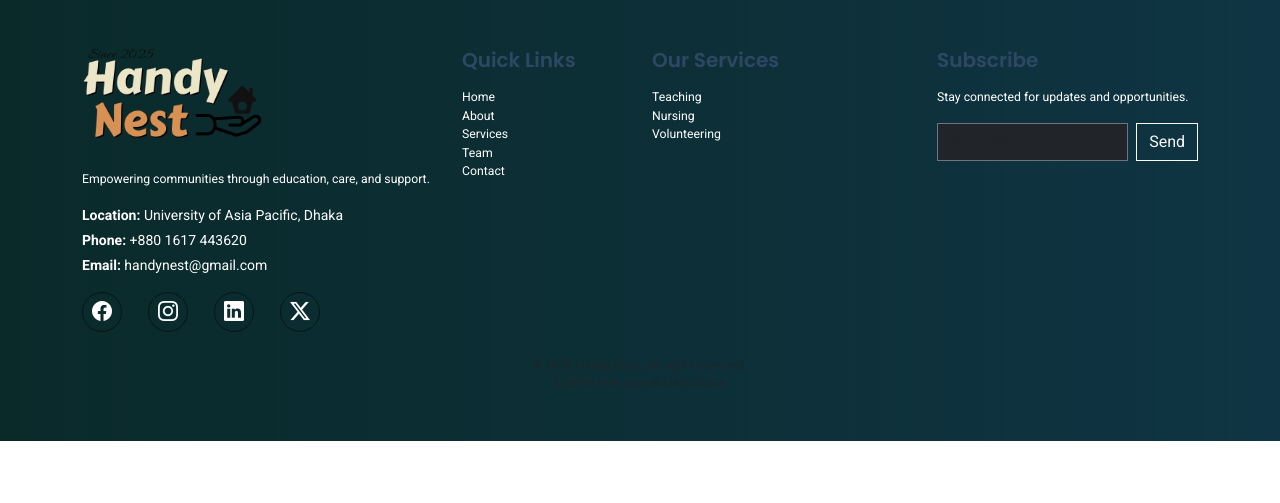
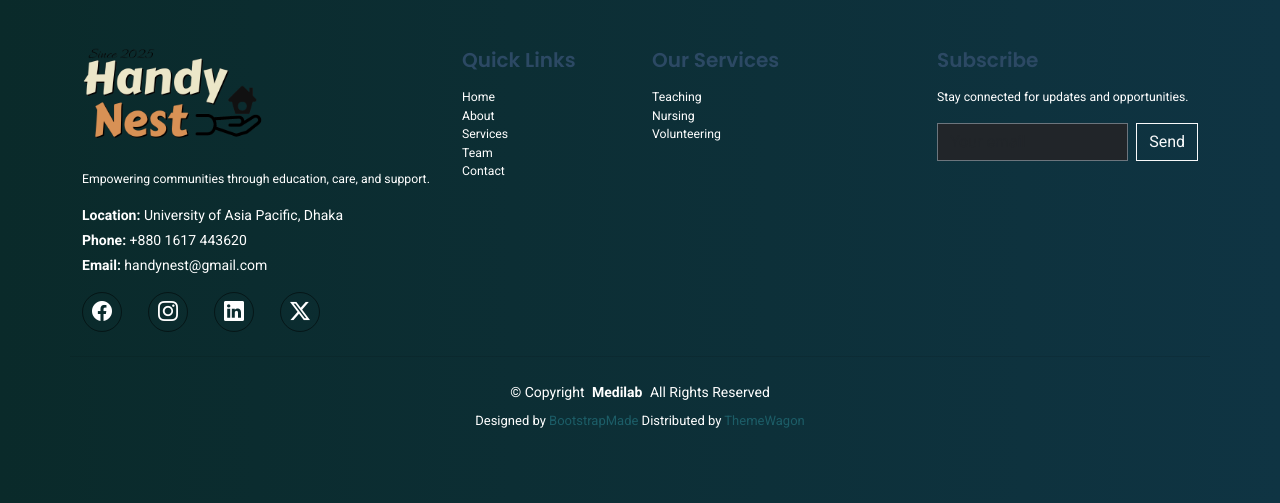
Before and after one commit to Arnica15260/Handy-Nest, a Django app: page / in a window 1280 px wide. Shown: the part 5565-6068 px from the top of the page. Before the commit the page ends 6006 px from the top, so only its background shows below. Run offline with Django 5.2, Linux system fonts and the light colour scheme; some libraries are stand-ins or nearby versions.

```diff
--- a/templates/index.html
+++ b/templates/index.html
@@ -1099,14 +1099,99 @@
 
     </div>
   </div>
-
-  <!-- Bottom Bar -->
-  <div class="container mt-4 text-center small text-muted">
-    <p class="mb-0">© 2025 Handy Nest. All rights reserved.</p>
-    <p class="mb-0">Crafted with care at UAP, Dhaka</p>
-  </div>
+  <div class="container copyright text-center mt-4">
+      <p>© <span>Copyright</span> <strong class="px-1 sitename">Medilab</strong> <span>All Rights Reserved</span></p>
+      <div class="credits">
+        <!-- All the links in the footer should remain intact. -->
+        <!-- You can delete the links only if you've purchased the pro version. -->
+        <!-- Licensing information: https://bootstrapmade.com/license/ -->
+        <!-- Purchase the pro version with working PHP/AJAX contact form: [buy-url] -->
+        Designed by <a href="https://bootstrapmade.com/">BootstrapMade</a> Distributed by <a href=“https://themewagon.com>ThemeWagon</a>
+      </div>
+    </div>
 
 </footer>
+   <!--<footer id="footer" class="footer light-background">
+
+    <div class="container footer-top">
+      <div class="row gy-4">
+        <div class="col-lg-4 col-md-6 footer-about">
+          <a href="index.html" class="logo d-flex align-items-center">
+            <span class="sitename">Medilab</span>
+          </a>
+          <div class="footer-contact pt-3">
+            <p>A108 Adam Street</p>
+            <p>New York, NY 535022</p>
+            <p class="mt-3"><strong>Phone:</strong> <span>+1 5589 55488 55</span></p>
+            <p><strong>Email:</strong> <span>info@example.com</span></p>
+          </div>
+          <div class="social-links d-flex mt-4">
+            <a href=""><i class="bi bi-twitter-x"></i></a>
+            <a href=""><i class="bi bi-facebook"></i></a>
+            <a href=""><i class="bi bi-instagram"></i></a>
+            <a href=""><i class="bi bi-linkedin"></i></a>
+          </div>
+        </div>
+
+        <div class="col-lg-2 col-md-3 footer-links">
+          <h4>Useful Links</h4>
+          <ul>
+            <li><a href="#">Home</a></li>
+            <li><a href="#">About us</a></li>
+            <li><a href="#">Services</a></li>
+            <li><a href="#">Terms of service</a></li>
+            <li><a href="#">Privacy policy</a></li>
+          </ul>
+        </div>
+
+        <div class="col-lg-2 col-md-3 footer-links">
+          <h4>Our Services</h4>
+          <ul>
+            <li><a href="#">Web Design</a></li>
+            <li><a href="#">Web Development</a></li>
+            <li><a href="#">Product Management</a></li>
+            <li><a href="#">Marketing</a></li>
+            <li><a href="#">Graphic Design</a></li>
+          </ul>
+        </div>
+
+        <div class="col-lg-2 col-md-3 footer-links">
+          <h4>Hic solutasetp</h4>
+          <ul>
+            <li><a href="#">Molestiae accusamus iure</a></li>
+            <li><a href="#">Excepturi dignissimos</a></li>
+            <li><a href="#">Suscipit distinctio</a></li>
+            <li><a href="#">Dilecta</a></li>
+            <li><a href="#">Sit quas consectetur</a></li>
+          </ul>
+        </div>
+
+        <div class="col-lg-2 col-md-3 footer-links">
+          <h4>Nobis illum</h4>
+          <ul>
+            <li><a href="#">Ipsam</a></li>
+            <li><a href="#">Laudantium dolorum</a></li>
+            <li><a href="#">Dinera</a></li>
+            <li><a href="#">Trodelas</a></li>
+            <li><a href="#">Flexo</a></li>
+          </ul>
+        </div>
+
+      </div>
+    </div>
+
+    <div class="container copyright text-center mt-4">
+      <p>© <span>Copyright</span> <strong class="px-1 sitename">Medilab</strong> <span>All Rights Reserved</span></p>
+      <div class="credits">
+       All the links in the footer should remain intact.
+         You can delete the links only if you've purchased the pro version.
+         Licensing information: https://bootstrapmade.com/license/
+        Purchase the pro version with working PHP/AJAX contact form: [buy-url]
+        Designed by <a href="https://bootstrapmade.com/">BootstrapMade</a> Distributed by <a href=“https://themewagon.com>ThemeWagon</a>
+      </div>
+    </div>
+
+  </footer>-->
 
 
 
```
